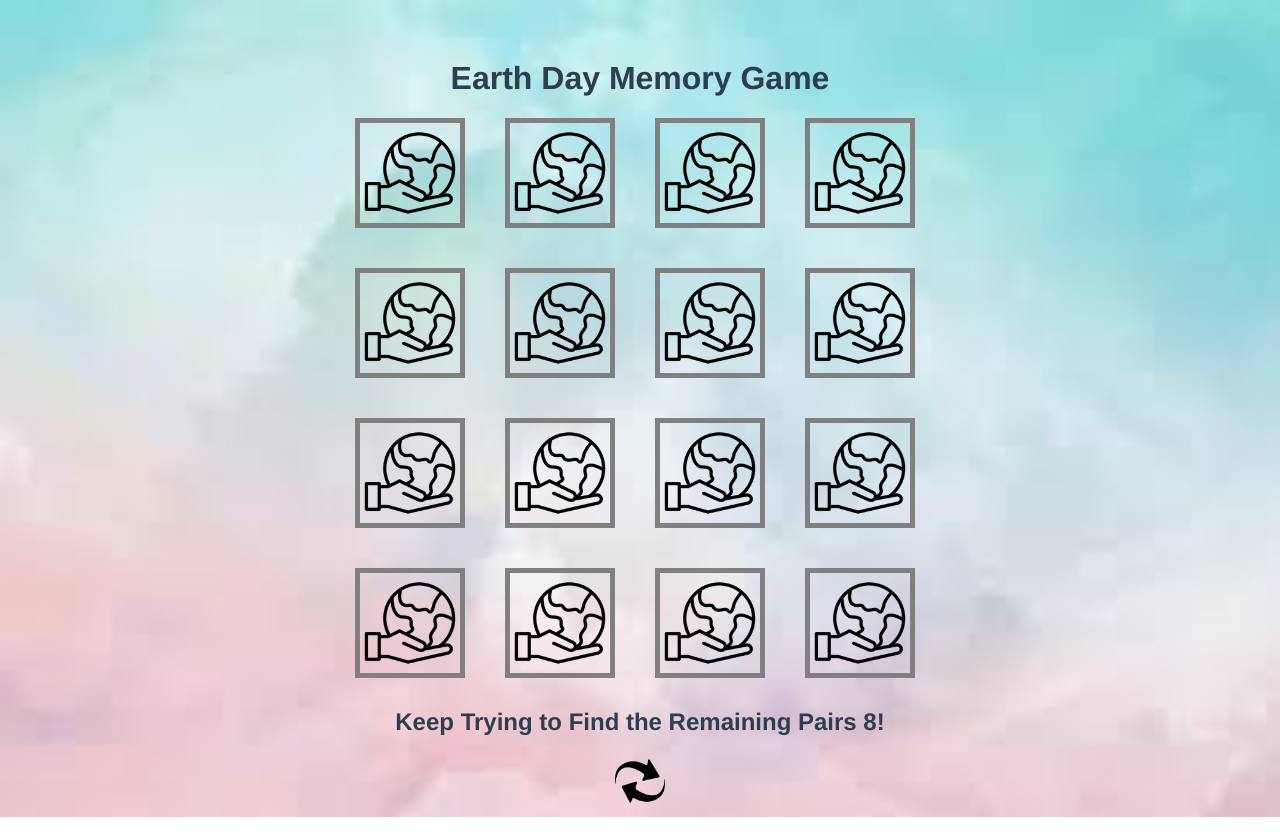
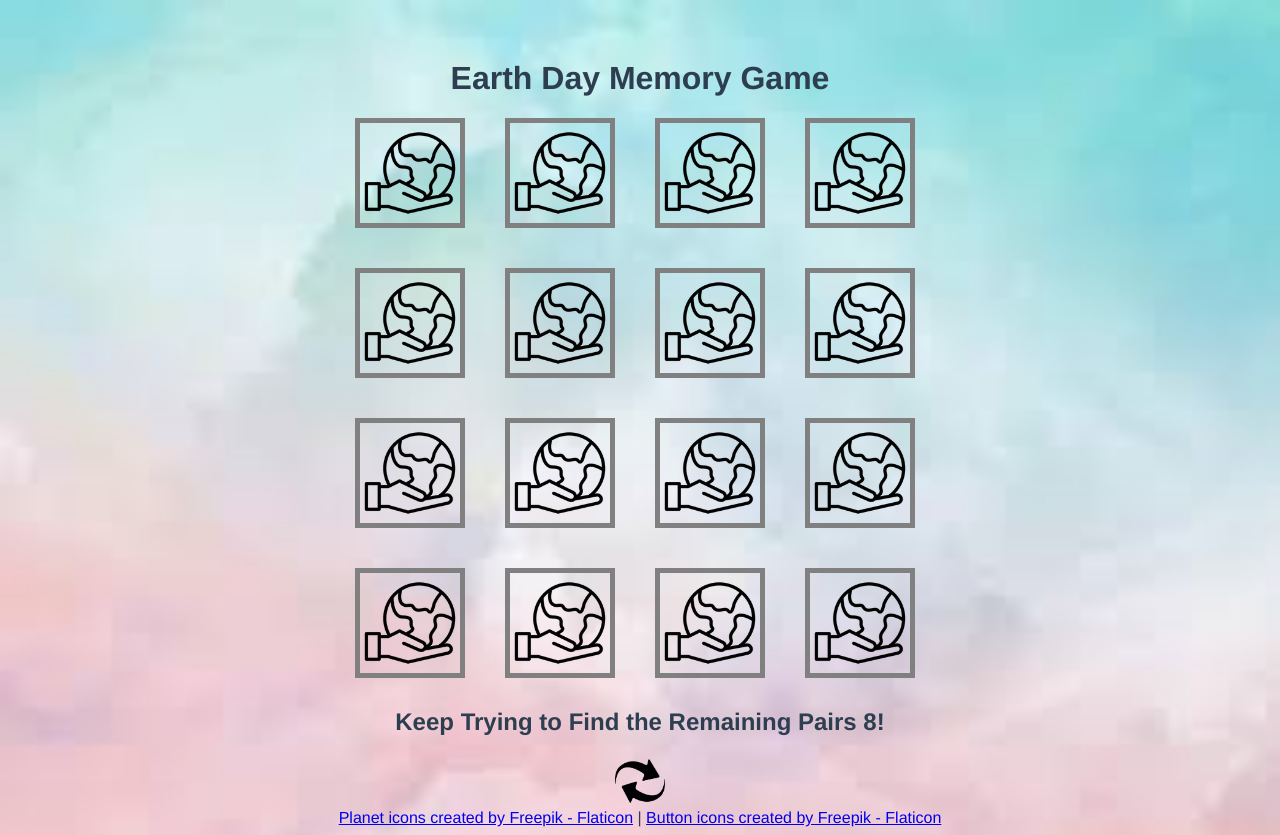
Before and after one commit to novamassey/vue-memory, a Vue app: page / in a window 1280 px wide. Built offline with nearby package versions, Linux system fonts and the light colour scheme.

Commit message:
reference in footer for icons

```diff
--- a/src/App.vue
+++ b/src/App.vue
@@ -14,6 +14,15 @@
   </section>
   <h2>{{ status }}</h2>
   <button @click="resetGame" class="button"></button>
+  <footer>
+    <a href="https://www.flaticon.com/free-icons/planet" title="planet icons"
+      >Planet icons created by Freepik - Flaticon</a
+    >
+    |
+    <a href="https://www.flaticon.com/free-icons/button" title="button icons"
+      >Button icons created by Freepik - Flaticon</a
+    >
+  </footer>
 </template>
 
 <script>
```
